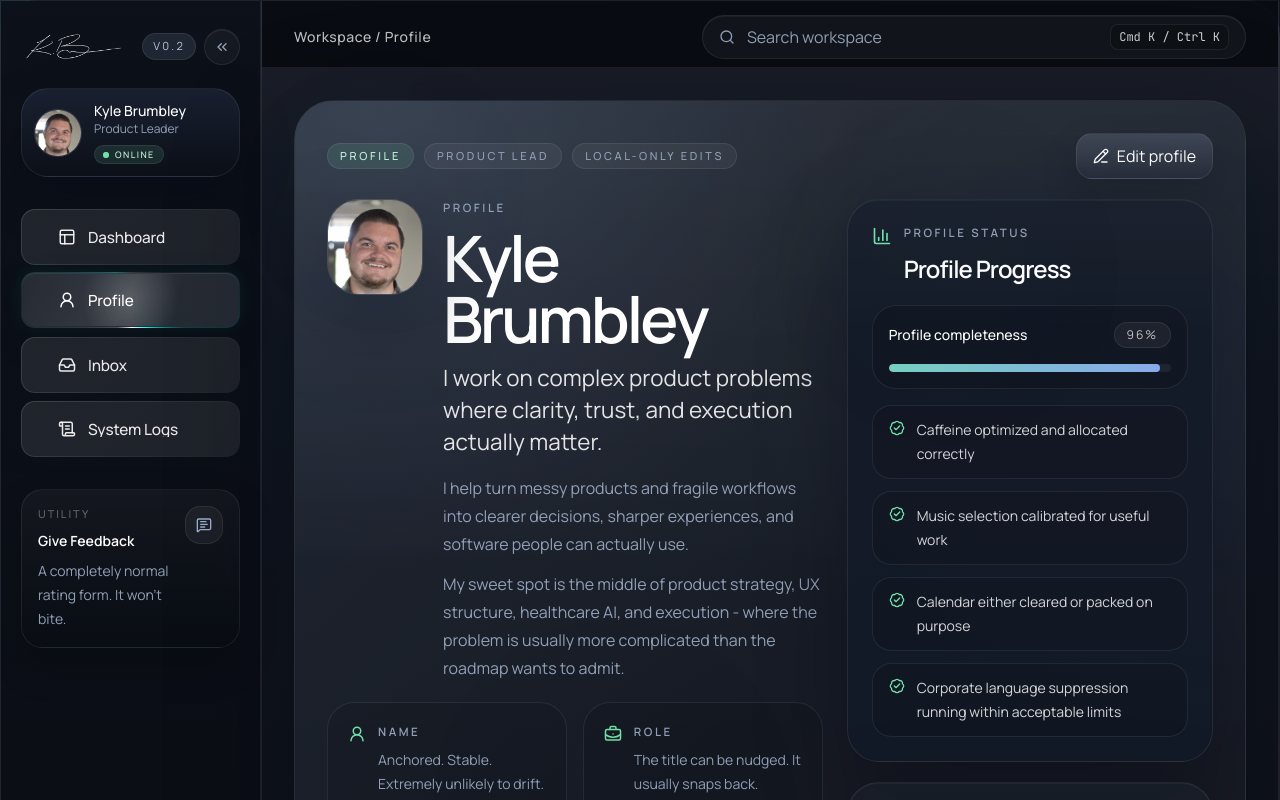
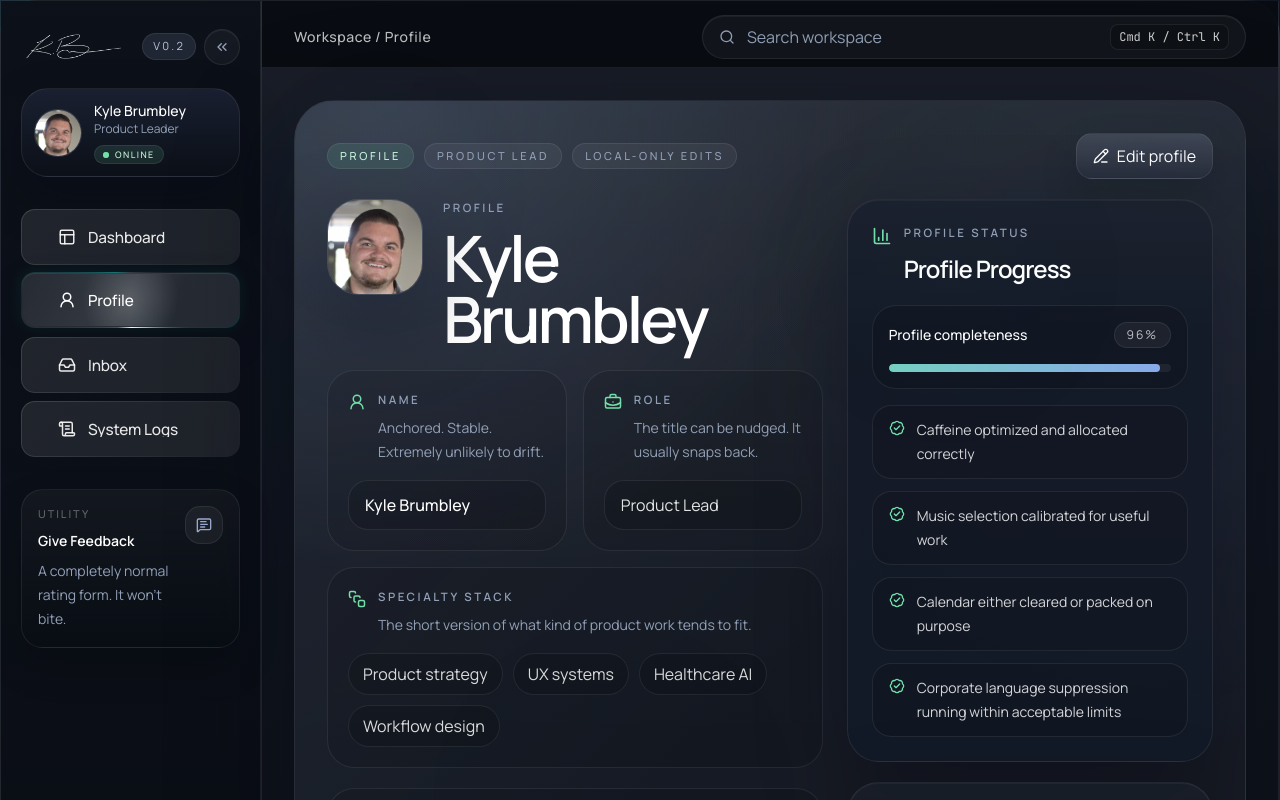
Before and after one commit to dumpsteredition/theOS, a Next.js app: page /profile in a window 1280 px wide. Shown: the top 800 px of the page. Built offline with nearby package versions, Linux system fonts and the light colour scheme.

Commit message:
Trim profile hero intro copy

```diff
--- a/components/sections/profile-editor-view.tsx
+++ b/components/sections/profile-editor-view.tsx
@@ -624,16 +624,25 @@ export function ProfileEditorView() {
                       <h2 className="text-[clamp(2.1rem,12vw,3.2rem)] font-semibold leading-[0.98] tracking-[-0.035em] text-white sm:text-[3.4rem] lg:text-[clamp(2.2rem,5vw,4.2rem)] lg:leading-[0.95] lg:tracking-[-0.05em]">
                         {profileContent.name}
                       </h2>
+                      {profileContent.positioning ? (
                         <p className="max-w-4xl text-lg leading-7 text-white/88 sm:text-xl sm:leading-8 lg:text-[1.4rem]">
                           {profileContent.positioning}
                         </p>
+                      ) : null}
                     </div>
 
+                    {profileContent.heroSupport.length > 0 ? (
                       <div className="space-y-3 text-[0.98rem] leading-7 text-[color:var(--text-muted)] sm:text-base">
                         {profileContent.heroSupport.map((line) => (
-                        <p key={line} className={line === profileContent.heroSupport[1] ? "hidden lg:block" : undefined}>{line}</p>
+                          <p
+                            key={line}
+                            className={line === profileContent.heroSupport[1] ? "hidden lg:block" : undefined}
+                          >
+                            {line}
+                          </p>
                         ))}
                       </div>
+                    ) : null}
                   </div>
                 </div>
 
--- a/data/site-content.ts
+++ b/data/site-content.ts
@@ -581,11 +581,8 @@ export const profileContent: ProfileContent = {
     { label: "Product Lead" },
     { label: "Local-only edits" },
   ],
-  positioning: "I work on complex product problems where clarity, trust, and execution actually matter.",
-  heroSupport: [
-    "I help turn messy products and fragile workflows into clearer decisions, sharper experiences, and software people can actually use.",
-    "My sweet spot is the middle of product strategy, UX structure, healthcare AI, and execution - where the problem is usually more complicated than the roadmap wants to admit.",
-  ],
+  positioning: "",
+  heroSupport: [],
   specialtyChips: [
     "Product strategy",
     "UX systems",
```
Lines whose indentation alone changed are shown as unchanged.
